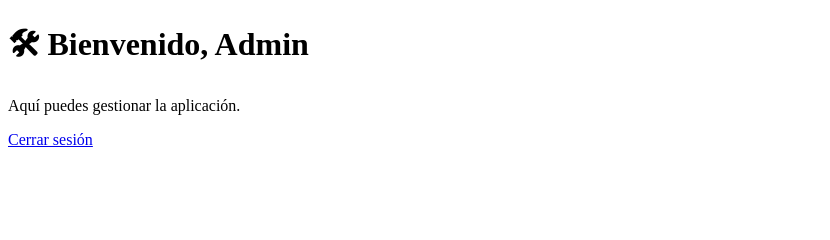
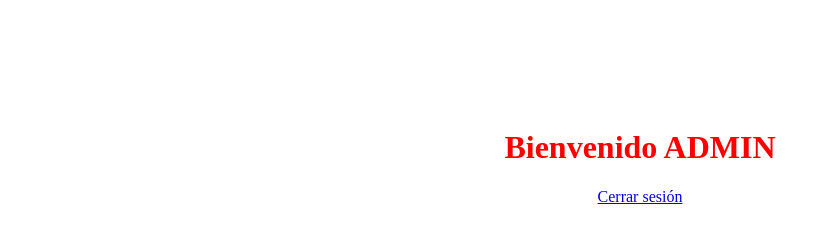
Before and after one commit to jiatasemanuels/login-google, a website: page public/admin.html in a window 1280 px wide. Shown: the whole page, without its empty margins (0-830 px from the left). Drawn offline with Linux system fonts and the light colour scheme.

```diff
--- a/public/admin.html
+++ b/public/admin.html
@@ -2,11 +2,10 @@
 <html lang="es">
 <head>
   <meta charset="UTF-8">
-  <title>Panel Admin</title>
+  <title>Admin</title>
 </head>
-<body>
-  <h1>🛠 Bienvenido, Admin</h1>
-  <p>Aquí puedes gestionar la aplicación.</p>
+<body style="text-align: center; padding-top: 100px;">
+  <h1 style="color: red;">Bienvenido ADMIN</h1>
   <a href="/logout">Cerrar sesión</a>
 </body>
 </html>
```
